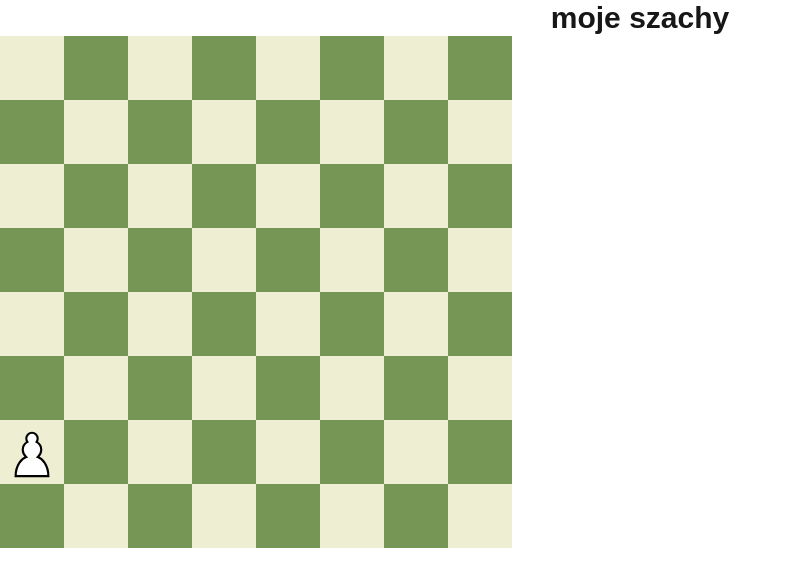
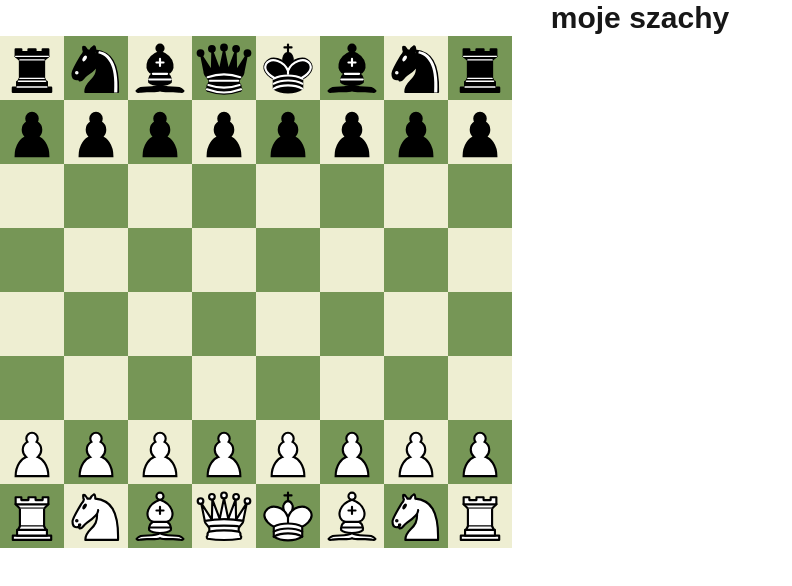
Before and after one commit to BartoszSwierbutowicz/chess-ai, a Next.js app: page / in a window 1280 px wide. Shown: the top 586 px of the page, without its empty margins (0-792 px from the left). Built offline with nearby package versions, Linux system fonts and the light colour scheme.

Commit message:
Add initial chess position

```diff
--- a/app/components/chessboard.tsx
+++ b/app/components/chessboard.tsx
@@ -1,16 +1,13 @@
 import Square from "./square";
-import { Piece } from "../types/chess";
+import createInitialBoard from "../lib/board";
 
 export default function Chessboard() {
 
-    const positions = Array.from({ length: 64 }, (_, index) => index);
+    const board = createInitialBoard()
 
     return (
         <div className="grid grid-cols-8 w-fit">
-            {positions.map(position => {
-
-                const piece: Piece | null =
-                    position === 48 ? {color: "white", type: "pawn"} : null
+            {board.map((piece, position) => {
 
                 const row = Math.floor(position / 8);
                 const column = position % 8;
--- /dev/null
+++ b/app/lib/board.ts
@@ -0,0 +1,25 @@
+import type { Board, PieceType } from "../types/chess";
+
+export default function createInitialBoard(): Board {
+
+    const board: Board = Array.from({ length: 64 }, () => null);
+
+    const backRank: PieceType[] = ["rook", "knight", "bishop", "queen", "king", "bishop", "knight", "rook"];
+
+    for(let column = 0; column < 8; column++) {
+        board[column] = {color: "black", type: backRank[column]}
+        board[56 + column] = {color: "white", type: backRank[column]}
+    }
+
+    for(let boardIndex = 48; boardIndex < 56; boardIndex++) {
+        board[boardIndex] = {color: "white", type: "pawn"}
+    }
+
+    for(let boardIndex = 8; boardIndex < 16; boardIndex++) {
+        board[boardIndex] = {color: "black", type: "pawn"}
+    }
+
+    return (
+        board
+    )
+}
--- a/app/types/chess.ts
+++ b/app/types/chess.ts
@@ -1,5 +1,6 @@
 export type PieceColor = "white" | "black";
 export type PieceType = "pawn" | "rook" | "knight" | "bishop" | "queen" | "king";
+export type Board = (Piece | null)[];
 export type Piece = {
     color: PieceColor,
     type: PieceType
```
